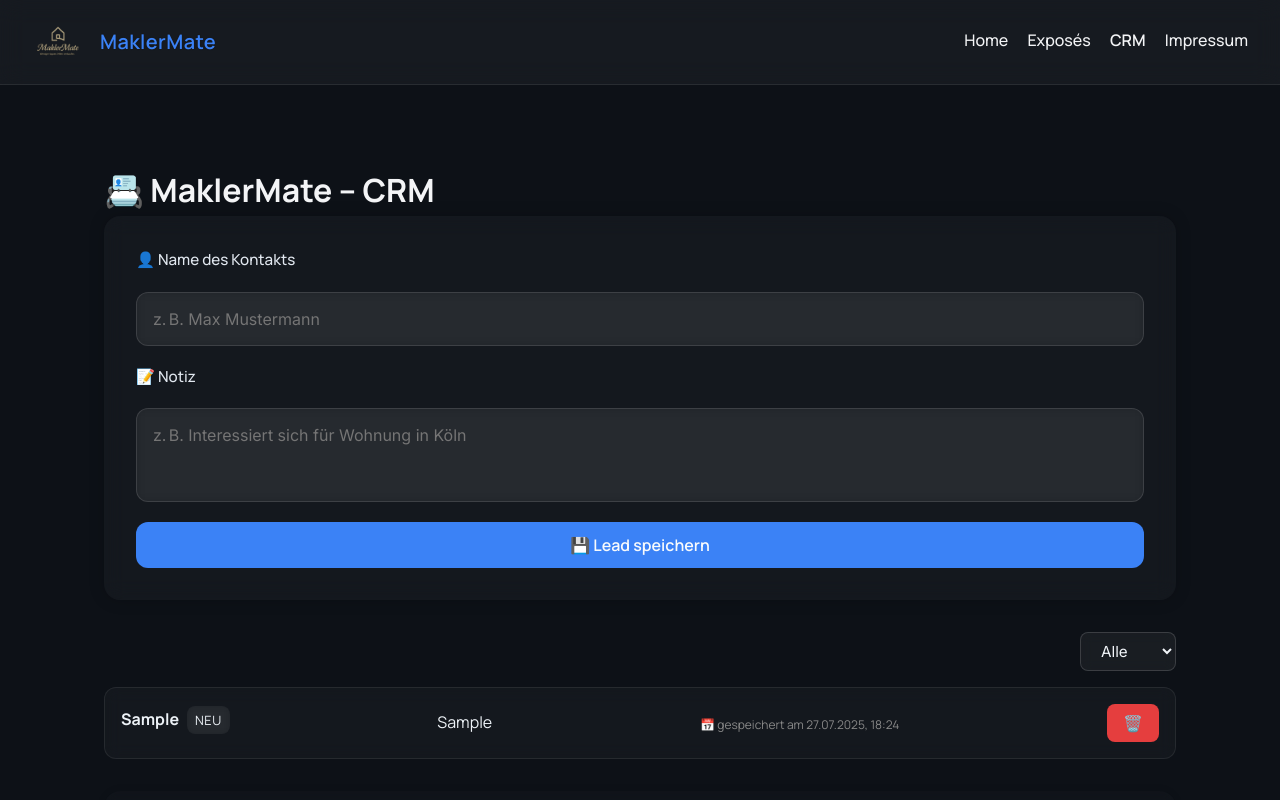
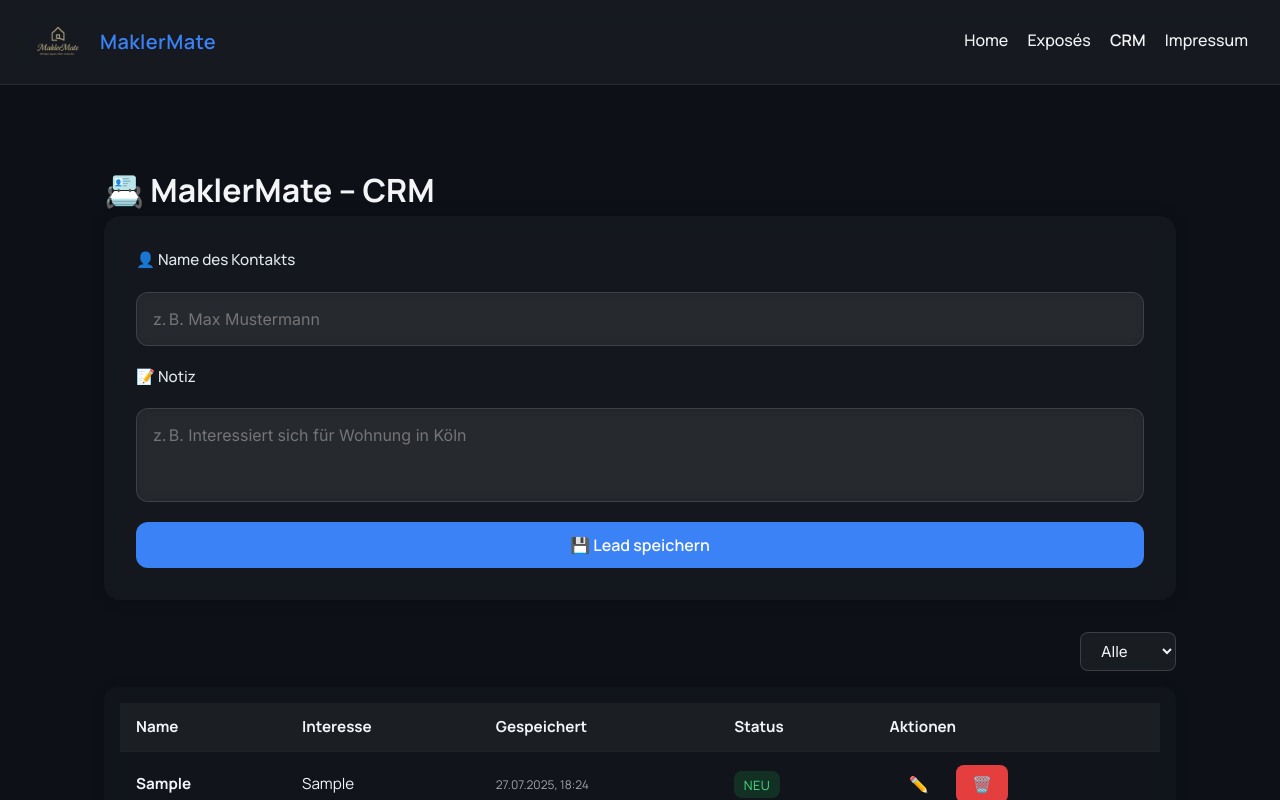
Before and after one commit to M-Sieger/MaklerMate-MVP, a React (Create React App) app: page /crm in a window 1280 px wide. Both pictures are taken after typing "Sample", "Sample" into the empty fields and a click on the button "💾 Lead speichern". Shown: the top 800 px of the page. Built offline with nearby package versions, Linux system fonts and the light colour scheme.

Commit message:
🧠 CRM Redesign: LeadTable mit Modal-Editing via Portal integriert + CardView entfernt

```diff
--- a/public/index.html
+++ b/public/index.html
@@ -31,6 +31,8 @@
   <body>
     <noscript>You need to enable JavaScript to run this app.</noscript>
     <div id="root"></div>
+    <div id="modal-root"></div>
+
     <!--
       This HTML file is a template.
       If you open it directly in the browser, you will see an empty page.
--- a/src/components/CRM/CRM.module.css
+++ b/src/components/CRM/CRM.module.css
@@ -349,3 +349,81 @@
   border-color: #38bdf8;
   background-color: rgba(255, 255, 255, 0.08);
 }
+
+
+/* 📊 Tabellenstruktur */
+.tableWrapper {
+  overflow-x: auto;
+  border-radius: 12px;
+  margin-bottom: 2rem;
+  background: rgba(255, 255, 255, 0.02);
+  backdrop-filter: blur(6px);
+  padding: 1rem;
+  box-shadow: 0 0 12px rgba(0, 0, 0, 0.08);
+}
+
+.leadTable {
+  width: 100%;
+  border-collapse: collapse;
+  color: #f1f5f9;
+  font-size: 0.95rem;
+}
+
+.leadTable thead {
+  background: rgba(255, 255, 255, 0.04);
+}
+
+.leadTable th, .leadTable td {
+  padding: 0.75rem 1rem;
+  text-align: left;
+  border-bottom: 1px solid rgba(255, 255, 255, 0.05);
+}
+
+.tableRow:hover {
+  background-color: rgba(255, 255, 255, 0.03);
+}
+
+.statusBadge {
+  padding: 0.3rem 0.6rem;
+  border-radius: 8px;
+  font-size: 0.8rem;
+  backdrop-filter: blur(4px);
+  text-transform: uppercase;
+  letter-spacing: 0.5px;
+}
+
+.status-neu {
+  background-color: rgba(34, 197, 94, 0.15);
+  color: #4ade80;
+}
+
+.status-warm {
+  background-color: rgba(251, 191, 36, 0.15);
+  color: #facc15;
+}
+
+.status-vip {
+  background-color: rgba(250, 204, 21, 0.15);
+  color: gold;
+}
+
+.timestamp {
+  font-size: 0.75rem;
+  color: #a1a1aa;
+}
+
+
+
+.actionButton {
+  background: transparent;
+  border: none;
+  cursor: pointer;
+  font-size: 1rem;
+  margin-right: 0.5rem;
+  color: #facc15;
+  transition: transform 0.2s ease;
+}
+
+.actionButton:hover {
+  transform: scale(1.1);
+}
--- a/src/components/CRM/LeadDetailModal.jsx
+++ b/src/components/CRM/LeadDetailModal.jsx
@@ -1,4 +1,5 @@
 import React, { useState } from 'react';
+import ReactDOM from 'react-dom';
 
 import styles from './CRM.module.css';
 
@@ -12,7 +13,7 @@ export default function LeadDetailModal({ lead, onClose, onUpdate }) {
     onClose();
   };
 
-  return (
+  return ReactDOM.createPortal(
   <div className={styles.modalOverlay}>
     <div className={styles.modalContent}>
       <h2>🔍 Lead bearbeiten</h2>
@@ -49,6 +50,7 @@ export default function LeadDetailModal({ lead, onClose, onUpdate }) {
         <button onClick={onClose} className={styles.modalCancel}>❌ Abbrechen</button>
       </div>
     </div>
-    </div>
+  </div>,
+  document.getElementById('modal-root')
 );
 }
--- a/src/components/CRM/LeadItem.jsx
+++ /dev/null
@@ -1,77 +0,0 @@
-// 📄 LeadItem.jsx – Öffnet DetailModal bei Klick auf Lead
-import React, { useState } from 'react';
-
-import ConfirmModal from './ConfirmModal';
-import styles from './CRM.module.css';
-import LeadDetailModal from './LeadDetailModal'; // 🆕 Detail-Modal importieren
-
-export default function LeadItem({ lead, onDelete, onUpdateLead }) {
-  const [showDeleteModal, setShowDeleteModal] = useState(false);
-  const [showDetailModal, setShowDetailModal] = useState(false); // 🆕 Modal für Details
-
-  const handleDelete = () => {
-    onDelete(lead.id);
-    setShowDeleteModal(false);
-  };
-
-  const handleDetailUpdate = (id, updates) => {
-    onUpdateLead(id, updates.status); // 🔁 nur Status ändern
-    // ➕ falls du Name/Notiz auch updaten willst, muss useLocalStorageLeads erweitert werden
-  };
-
-  const formatDate = (isoString) => {
-    const date = new Date(isoString);
-    return date.toLocaleString('de-DE', {
-      day: '2-digit',
-      month: '2-digit',
-      year: 'numeric',
-      hour: '2-digit',
-      minute: '2-digit',
-    });
-  };
-
-  return (
-    <>
-      <div
-        className={styles.leadItem}
-        onClick={() => setShowDetailModal(true)}
-        style={{ cursor: 'pointer' }}
-      >
-        <div className={styles.leadHeader}>
-          <strong className={styles.leadName}>{lead.name}</strong>
-          <span className={styles.statusBadge}>{lead.status}</span>
-        </div>
-
-        <p className={styles.leadNote}>{lead.notiz}</p>
-        <div className={styles.timestamp}>📅 gespeichert am {formatDate(lead.timestamp)}</div>
-
-        <button
-          className={styles.deleteButton}
-          onClick={(e) => {
-            e.stopPropagation(); // 🔕 Modal nicht gleichzeitig öffnen
-            setShowDeleteModal(true);
-          }}
-        >
-          🗑️
-        </button>
-      </div>
-
-      {/* ❌ Delete-Bestätigung */}
-      <ConfirmModal
-        isOpen={showDeleteModal}
-        onConfirm={handleDelete}
-        onCancel={() => setShowDeleteModal(false)}
-        message={`Möchtest du den Lead „${lead.name}“ wirklich löschen?`}
-      />
-
-      {/* 🔍 Detail-Modal */}
-      {showDetailModal && (
-        <LeadDetailModal
-          lead={lead}
-          onClose={() => setShowDetailModal(false)}
-          onUpdate={handleDetailUpdate}
-        />
-      )}
-    </>
-  );
-}
--- /dev/null
+++ b/src/components/CRM/LeadRow.jsx
@@ -0,0 +1,66 @@
+// 📄 LeadRow.jsx – Tabellenzeile mit Modal für Detailansicht
+
+import React, { useState } from 'react';
+
+import styles from './CRM.module.css';
+import LeadDetailModal from './LeadDetailModal';
+
+export default function LeadRow({ lead, onDelete, onUpdate }) {
+  const [showDetailModal, setShowDetailModal] = useState(false);
+
+  const handleDetailUpdate = (id, updates) => {
+    onUpdate(id, updates.status); // oder später: name, notiz
+    setShowDetailModal(false);
+  };
+
+  const formatDate = (isoString) => {
+    const date = new Date(isoString);
+    return date.toLocaleString('de-DE', {
+      day: '2-digit',
+      month: '2-digit',
+      year: 'numeric',
+      hour: '2-digit',
+      minute: '2-digit',
+    });
+  };
+
+  return (
+    <>
+      <tr className={styles.tableRow}>
+        <td><strong>{lead.name}</strong></td>
+        <td>{lead.notiz}</td>
+        <td className={styles.timestamp}>{formatDate(lead.timestamp)}</td>
+        <td>
+          <span className={`${styles.statusBadge} ${styles[`status-${lead.status?.toLowerCase()}`]}`}>
+            {lead.status}
+          </span>
+        </td>
+        <td>
+          <button
+            className={styles.actionButton}
+            onClick={() => setShowDetailModal(true)}
+            title="Lead bearbeiten"
+          >
+            ✏️
+          </button>
+          <button
+            className={styles.deleteButton}
+            onClick={() => onDelete(lead.id)}
+            title="Lead löschen"
+          >
+            🗑️
+          </button>
+        </td>
+      </tr>
+
+      {/* 🔍 Modal zur Lead-Bearbeitung */}
+      {showDetailModal && (
+        <LeadDetailModal
+          lead={lead}
+          onClose={() => setShowDetailModal(false)}
+          onUpdate={handleDetailUpdate}
+        />
+      )}
+    </>
+  );
+}
--- /dev/null
+++ b/src/components/CRM/LeadTable.jsx
@@ -0,0 +1,39 @@
+// 📄 LeadTable.jsx – Stylische Tabelle für gefilterte Leads
+
+import React from 'react';
+
+import styles from './CRM.module.css';
+import LeadRow from './LeadRow';
+
+export default function LeadTable({ leads, onDelete, onUpdate }) {
+  if (!leads || leads.length === 0) {
+    return <p style={{ color: '#94a3b8' }}>⚠️ Keine Leads im aktuellen Filter.</p>;
+  }
+
+  return (
+    <div className={styles.tableWrapper}>
+      <table className={styles.leadTable}>
+        <thead>
+          <tr>
+            <th>Name</th>
+            <th>Interesse</th>
+            <th>Gespeichert</th>
+            <th>Status</th>
+            <th>Aktionen</th>
+          </tr>
+        </thead>
+        <tbody>
+          {leads.map((lead) => (
+           <LeadRow
+            key={lead.id}
+            lead={lead}
+            onDelete={onDelete}
+            onUpdate={onUpdate}
+            />
+
+          ))}
+        </tbody>
+      </table>
+    </div>
+  );
+}
--- a/src/pages/CRM/LeadList.jsx
+++ b/src/pages/CRM/LeadList.jsx
@@ -1,49 +1,21 @@
-// 📄 LeadList.jsx – Liste der gespeicherten Leads mit Status-Filter
+// 📄 LeadList.jsx – Filterlogik für LeadTable
 import React, { useState } from 'react';
 
-// ✅ Korrigierter Pfad zum Stylesheet (wenn Datei da ist)
 import styles from '../../components/CRM/CRM.module.css';
-// ✅ Korrigierter Pfad zur LeadItem-Komponente
-import LeadItem from '../../components/CRM/LeadItem';
+import LeadTable
+  from '../../components/CRM/LeadTable'; // ✅ neue Tabellenkomponente
 
-// 🧠 Komponente: zeigt alle gespeicherten Leads an + Filterfunktion
-export default function LeadList({ leads, onDelete }) {
+// 🧠 Komponente: Status-Filter + Übergabe gefilterter Daten an die Table-Komponente
+export default function LeadList({ leads, onDelete, onUpdateLead }) {
   const [filterStatus, setFilterStatus] = useState("Alle");
 
-  // 🎯 Filterlogik: wenn "Alle" gewählt → alle anzeigen, sonst nach Status
+  // 🎯 Filterlogik: nach Status oder alle
   const filteredLeads = leads.filter((lead) =>
     filterStatus === "Alle" ? true : lead.status === filterStatus
   );
 
-  // 🟡 Kein Lead nach Filter gefunden → Hinweis anzeigen
-  if (filteredLeads.length === 0) {
-    return (
-      <>
-        {/* 🔍 Filter Dropdown */}
-        <div className={styles.filterWrapper}>
-          <select
-            value={filterStatus}
-            onChange={(e) => setFilterStatus(e.target.value)}
-            className={styles.dropdown}
-          >
-            <option value="Alle">Alle</option>
-            <option value="Neu">Neu</option>
-            <option value="Warm">Warm</option>
-            <option value="VIP">VIP</option>
-          </select>
-        </div>
-
-        {/* ⚠️ Hinweis bei leerem Ergebnis */}
-        <p style={{ color: '#94a3b8', marginTop: '1rem' }}>
-          ⚠️ Keine Leads im aktuellen Filter gefunden.
-        </p>
-      </>
-    );
-  }
-
-  // ✅ Leads vorhanden → Liste anzeigen
   return (
-    <>
+    <div>
       {/* 🔍 Filter Dropdown */}
       <div className={styles.filterWrapper}>
         <select
@@ -58,12 +30,14 @@ export default function LeadList({ leads, onDelete }) {
         </select>
       </div>
 
-      {/* 📋 Gefilterte Leads */}
-      <ul className={styles.leadList}>
-        {filteredLeads.map((lead) => (
-          <LeadItem key={lead.id} lead={lead} onDelete={onDelete} />
-        ))}
-      </ul>
-    </>
+      {/* 📋 Gefilterte Tabelle */}
+      {filteredLeads.length > 0 ? (
+        <LeadTable leads={filteredLeads} onDelete={onDelete} onUpdateLead={onUpdateLead} />
+      ) : (
+        <p style={{ color: '#94a3b8', marginTop: '1rem' }}>
+          ⚠️ Keine Leads im aktuellen Filter gefunden.
+        </p>
+      )}
+    </div>
   );
 }
```
Also changed, not shown: src/components/CRM/LeadItem.module.css (deleted). Lines whose indentation alone changed are shown as unchanged.
